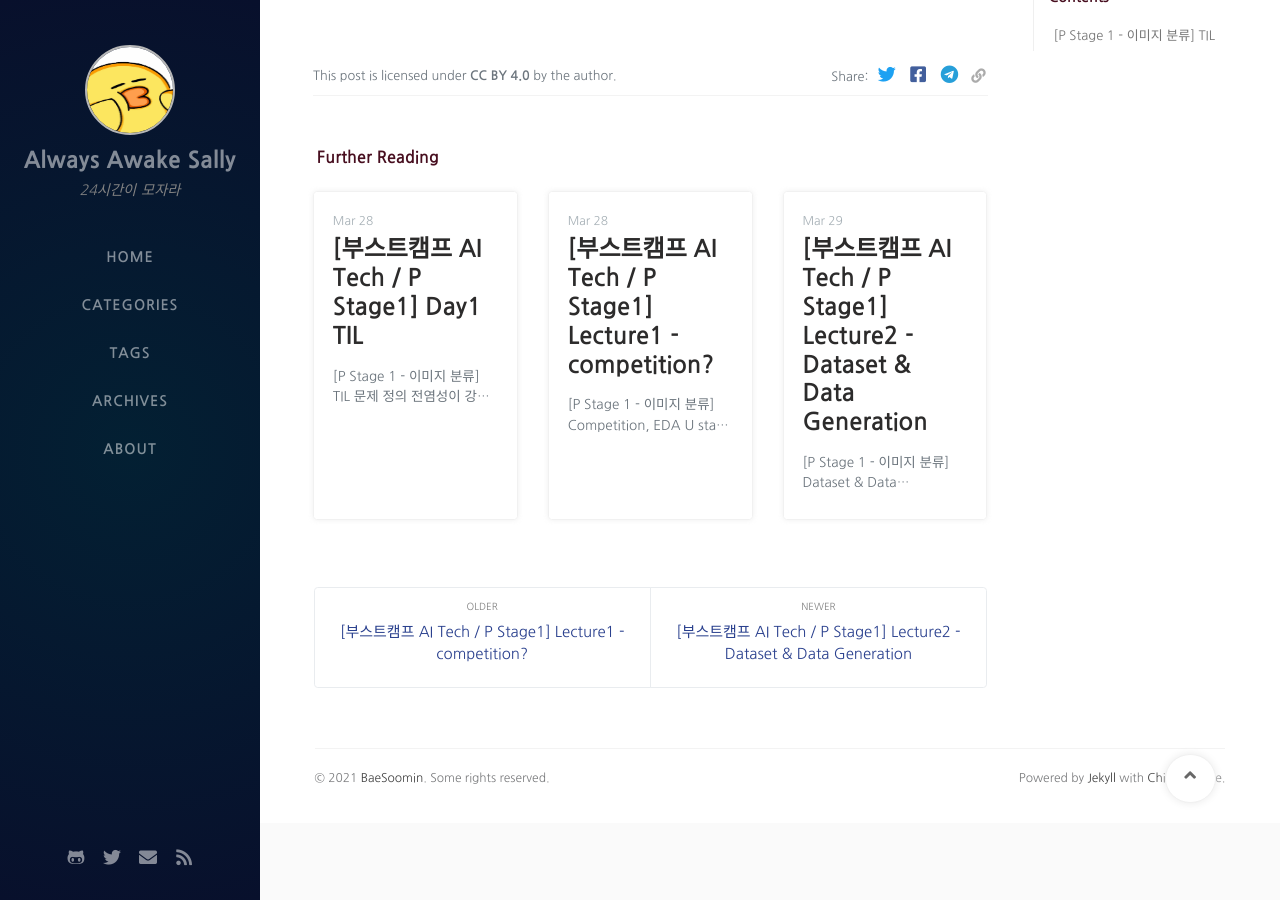
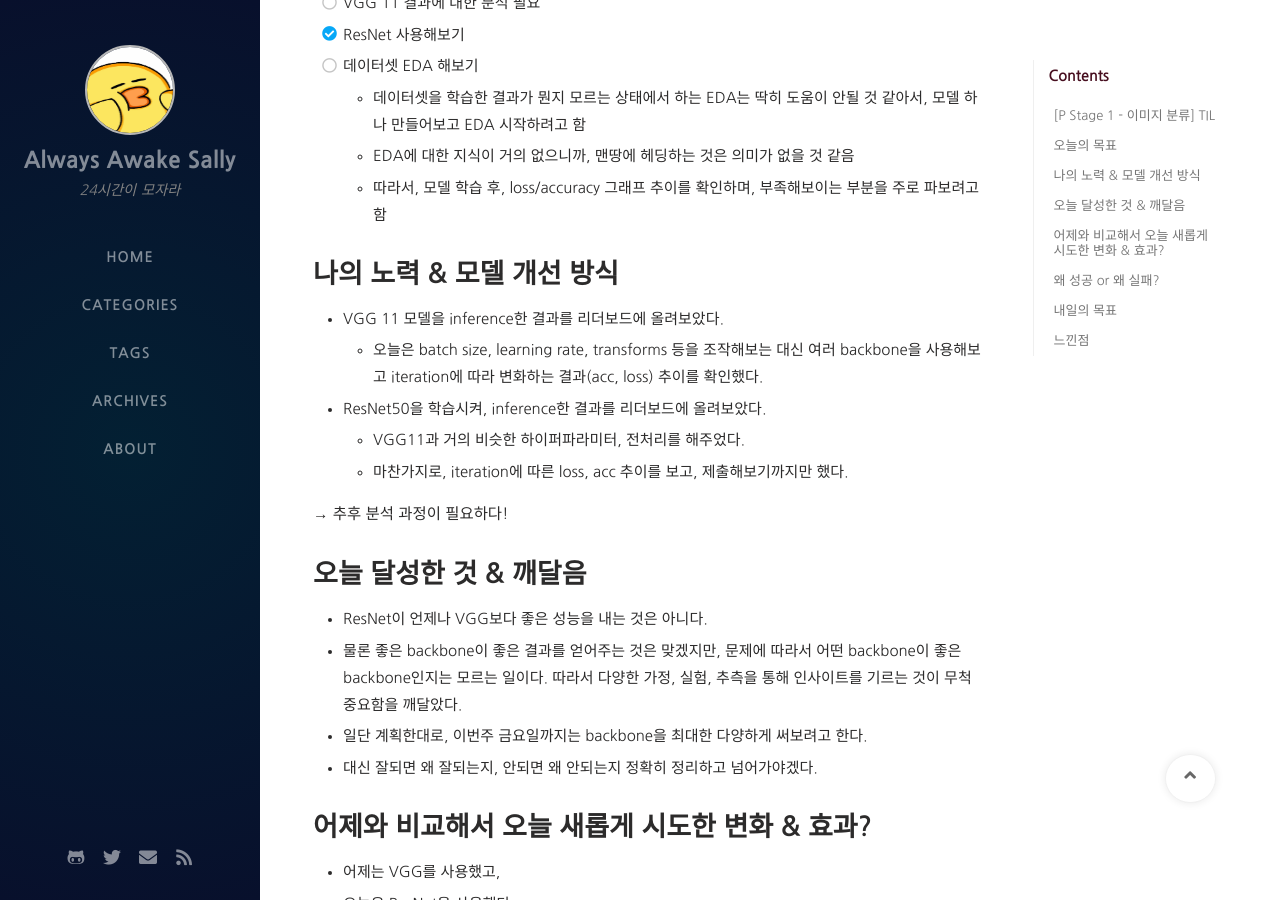
Before and after one commit to bsm8734/bsm8734.github.io, a Jekyll site: the page built from _posts/NAVER_BoostCamp_AI_Tech_P_Stage/Stage1_ImageClassification/2021-03-30-bc-stage1-d002-TIL.md, in a window 1280 px wide and 900 px high, scrolled down 406 px. Built offline with Jekyll 4.4.1, drawn with Linux system fonts in a browser that asks for light colours; nearby versions of some CDN libraries; comment, search, counter and statistics services are not loaded; some of the changed text lies outside the part shown.

Commit message:
Add P stage TIL

```diff
--- a/_posts/NAVER_BoostCamp_AI_Tech_P_Stage/Stage1_ImageClassification/2021-03-30-bc-stage1-d002-TIL.md
+++ b/_posts/NAVER_BoostCamp_AI_Tech_P_Stage/Stage1_ImageClassification/2021-03-30-bc-stage1-d002-TIL.md
@@ -9,3 +9,75 @@ tags: [CV, ImageClassification]
 ## **[P Stage 1 - 이미지 분류] TIL**
 
 ---
+
+## 오늘의 목표
+
+- [ ]  submission.csv 구조 파악
+- [x]  VGG 11 모델 inference 한 결과, 리더보드에 올리기
+- [ ]  VGG 11 결과에 대한 분석 필요
+- [x]  ResNet 사용해보기
+- [ ]  데이터셋 EDA 해보기
+  - 데이터셋을 학습한 결과가 뭔지 모르는 상태에서 하는 EDA는 딱히 도움이 안될 것 같아서, 모델 하나 만들어보고 EDA 시작하려고 함
+  - EDA에 대한 지식이 거의 없으니까, 맨땅에 헤딩하는 것은 의미가 없을 것 같음
+  - 따라서, 모델 학습 후, loss/accuracy 그래프 추이를 확인하며, 부족해보이는 부분을 주로 파보려고 함
+
+## 나의 노력 & 모델 개선 방식
+
+- VGG 11 모델을 inference한 결과를 리더보드에 올려보았다.
+  - 오늘은 batch size, learning rate, transforms 등을 조작해보는 대신 여러 backbone을 사용해보고 iteration에 따라 변화하는 결과(acc, loss) 추이를 확인했다.
+- ResNet50을 학습시켜, inference한 결과를 리더보드에 올려보았다.
+  - VGG11과 거의 비슷한 하이퍼파라미터, 전처리를 해주었다.
+  - 마찬가지로, iteration에 따른 loss, acc 추이를 보고, 제출해보기까지만 했다.
+
+→ 추후 분석 과정이 필요하다!
+
+## 오늘 달성한 것 & 깨달음
+
+- ResNet이 언제나 VGG보다 좋은 성능을 내는 것은 아니다.
+- 물론 좋은 backbone이 좋은 결과를 얻어주는 것은 맞겠지만, 문제에 따라서 어떤 backbone이 좋은 backbone인지는 모르는 일이다. 따라서 다양한 가정, 실험, 추측을 통해 인사이트를 기르는 것이 무척 중요함을 깨달았다.
+- 일단 계획한대로, 이번주 금요일까지는 backbone을 최대한 다양하게 써보려고 한다.
+- 대신 잘되면 왜 잘되는지, 안되면 왜 안되는지 정확히 정리하고 넘어가야겠다.
+
+## 어제와 비교해서 오늘 새롭게 시도한 변화 & 효과?
+
+- 어제는 VGG를 사용했고,
+- 오늘은 ResNet을 사용했다.
+- center crop을 사용해보았다! 성공적!
+
+## 왜 성공 or 왜 실패?
+
+- ResNet50 모델 성능 개선의 연이은 실패
+  - 오늘 정말 바보같은 실수를 했다
+  - train 시, transfroms로 데이터 크롭을 했는데, inference할 때에는 data crop을 하지 않은 상태로 돌렸더니 성능이 VGG보다 안나왔던 것!
+  - transforms에 무엇을 넣느냐, 데이터를 어떻게 처리하느냐에 따라 결과가 바뀌는 것을 체감함
+  - 내가 만든 방식에 문제가 있는지 확인 해봐야 할 것 같다. 우리 조 다른 사람은 ResNet으로 60 acc을 넘겼다고 하는 것을 보니, 코드를 다시 검토해봐야겠다는 생각이 들었다.
+
+## 내일의 목표
+
+- [ ]  오전 안에 강의를 듣고, 학습정리 끝내기
+- [ ]  (월, 화, 수)에 주어진 mission 3개 수행하기
+  - [ ]  월: 데이터셋 EDA 해보기
+  - [ ]  화
+    - [ ]  1. 직접 Dataset Class 작성해보기
+    - [ ]  2. torchvision transform 기법 적용해보고 plot 통해 확인해보기, 성능 체크
+  - [ ]  수
+- [ ]  submission.csv 구조 파악
+- [ ]  데이터셋 분석 💥 중요 💥
+  - [ ]  데이터 분포, 특징 확인
+- [ ]  VGG 11 결과에 대한 분석 필요
+  - [ ]  분석 리스트 세우기
+  - [ ]  잘나온 데이터셋, 안나온 데이터셋 show하여 확인하기
+- [ ]  ResNet 50 결과에 대한 분석 필요
+  - [ ]  분석 리스트 세우기
+  - [ ]  잘나온 데이터셋, 안나온 데이터셋 show하여 확인하기
+- [ ]  앞으로 만들어질 모델, 결과 등에 대해서 어떻게 정리할지 방법 정하기
+- [ ]  실험할 수 있는 요소들의 리스트 작성해보기
+- [ ]  구체적인 실험 계획 세우기
+
+## 느낀점
+
+- 무작정 이 모델 저 모델 써보는 것이 아닌, 데이터에 대해서 먼저 파악하고 있어야함을 느꼈다.
+- 많은 모델을 사용해보자는 목표가 흐려진 것은 아니지만, 그 전에 데이터 분석이 선행되어야함을 느꼈다.
+- 데이터셋의 imbalance 문제가 꽤 크게 다가왔다.
+  - 성능이 잘 안올라서 더 크게 다가왔나?
+- 좀 더 구체적인 실험 계획이 필요하다.
```
